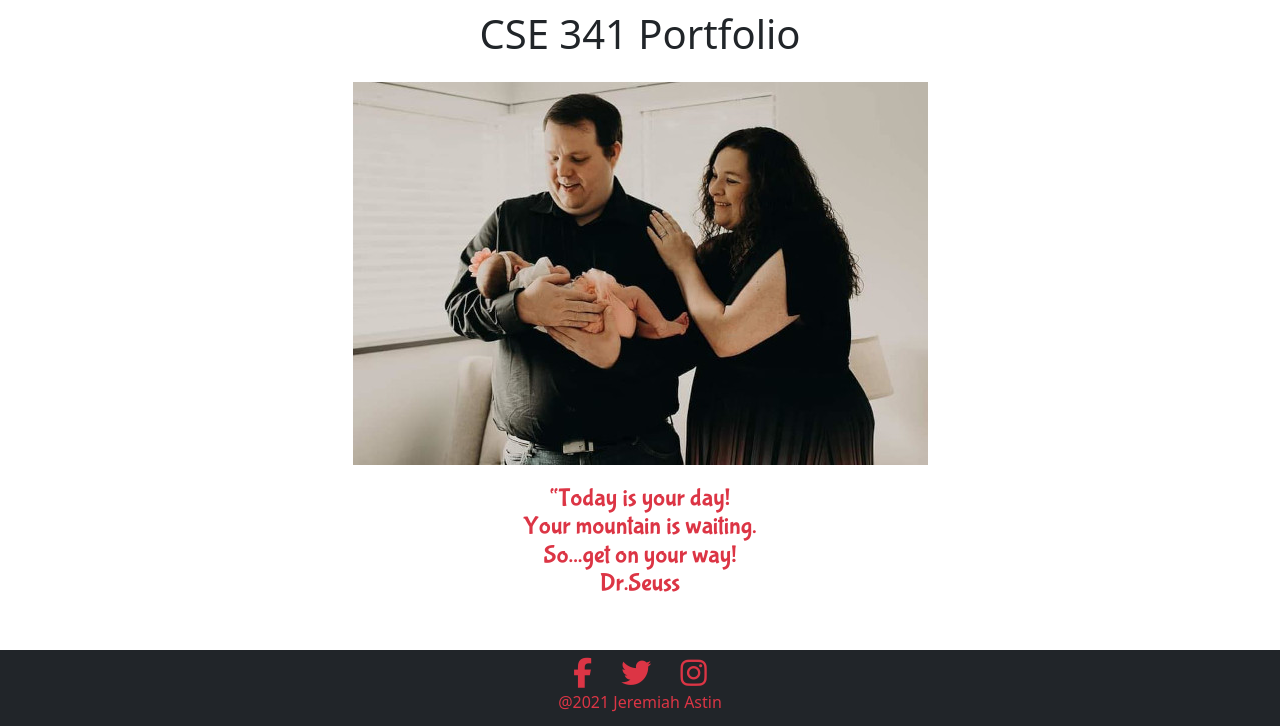
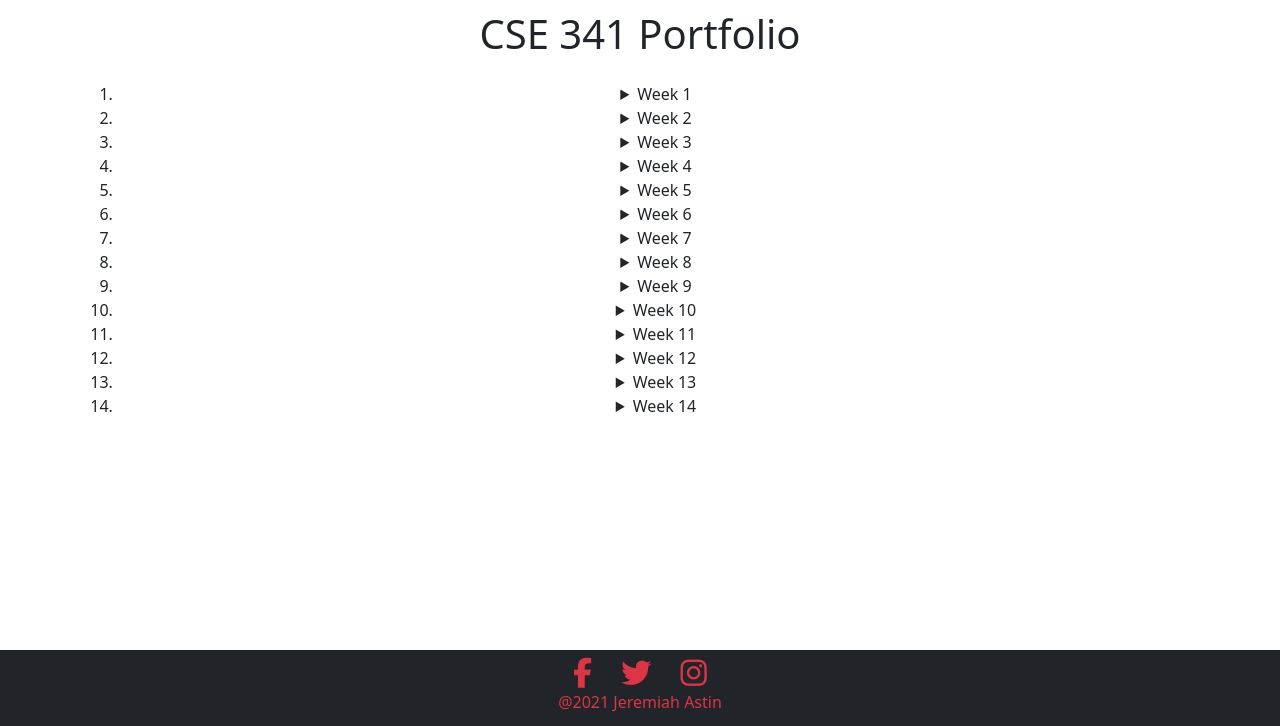
Before and after one commit to Astin-Jeremiah/CSE341, a PHP site: page /portfolio/index.php in a window 1280 px wide. Shown: the part 74-800 px from the top of the page. Run offline with PHP 8.4, Linux system fonts and the light colour scheme; some libraries are stand-ins or nearby versions.

Commit message:
add portfolio

```diff
--- a/web/portfolio/index.php
+++ b/web/portfolio/index.php
@@ -17,8 +17,120 @@
     <main class="flex-shrink-0">
         <div class="container text-center">
             <h1 class="m-4 text-dark">CSE 341 Portfolio</h1>
-            <img class="img-fluid" src="images/family.jpg" alt="Astin Family Photo" />
-            <blockquote class="text-danger">“Today is your day!<br>Your mountain is waiting.<br>So...get on your way!<br>Dr.Seuss</blockquote>
+            <ol>
+                <li>
+                    <details>
+                        <summary>Week 1</summary>
+                            <ul>
+                                <li><a href="../week1/hello.html">Hello World</a></li>
+                            </ul>
+                    </details>
+                </li>
+                <li>
+                    <details>
+                        <summary>Week 2</summary>
+                            <ul>
+                                <li><a href="../week2/02TeamActicity.html">Week 2 Team Activity</a></li>
+                            </ul>
+                    </details>
+                </li>
+                <li>
+                    <details>
+                        <summary>Week 3</summary>
+                            <ul>
+
+                            </ul>
+                    </details>
+                </li>
+                <li>
+                    <details>
+                        <summary>Week 4</summary>
+                            <ul>
+
+                            </ul>
+                    </details>
+                </li>
+                <li>
+                    <details>
+                        <summary>Week 5</summary>
+                            <ul>
+
+                            </ul>
+                    </details>
+                </li>
+                <li>
+                    <details>
+                        <summary>Week 6</summary>
+                            <ul>
+
+                            </ul>
+                    </details>
+                </li>
+                <li>
+                    <details>
+                        <summary>Week 7</summary>
+                            <ul>
+
+                            </ul>
+                    </details>
+                </li>
+                <li>
+                    <details>
+                        <summary>Week 8</summary>
+                            <ul>
+
+                            </ul>
+                    </details>
+                </li>
+                <li>
+                    <details>
+                        <summary>Week 9</summary>
+                            <ul>
+
+                            </ul>
+                    </details>
+                </li>
+                <li>
+                    <details>
+                        <summary>Week 10</summary>
+                            <ul>
+
+                            </ul>
+                    </details>
+                </li>
+                <li>
+                    <details>
+                        <summary>Week 11</summary>
+                            <ul>
+
+                            </ul>
+                    </details>
+                </li>
+                <li>
+                    <details>
+                        <summary>Week 12</summary>
+                            <ul>
+
+                            </ul>
+                    </details>
+                </li>
+                <li>
+                    <details>
+                        <summary>Week 13</summary>
+                            <ul>
+
+                            </ul>
+                    </details>
+                </li>
+                <li>
+                    <details>
+                        <summary>Week 14</summary>
+                            <ul>
+
+                            </ul>
+                    </details>
+                </li>
+            </ol>
         </div>
     </main>
     <footer class="footer mt-auto py-2 bg-dark">
```
